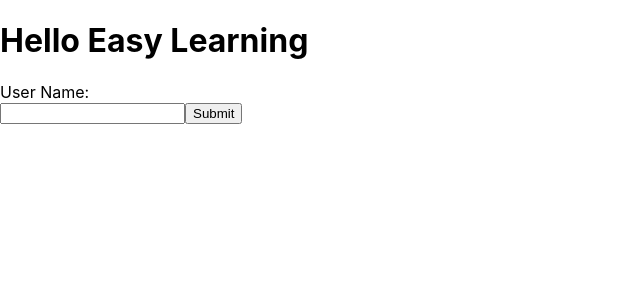
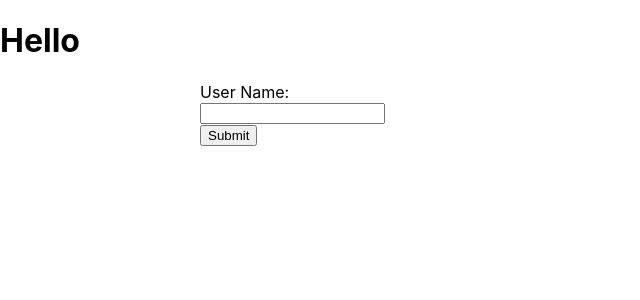
Before and after one commit to tackernao0522/kazi-react-smile, a React (Create React App) app: page / in a window 1280 px wide. Shown: the top 300 px of the page, without its empty margins (0-640 px from the left). Built offline with nearby package versions, Linux system fonts and the light colour scheme.

Commit message:
OnChange

```diff
--- a/src/App.js
+++ b/src/App.js
@@ -1,15 +1,26 @@
 import React from "react";
 
 class App extends React.Component {
-  render () {
+  state = {
+    nema: ""
+  }
+
+  ChangeData = (e) => {
+    let val = e.target.value;
+    this.setState({ name: val });
+  }
+
+  render() {
     return (
       <div className="App">
-        <h1>Hello Easy Learning</h1>
+        <h1>Hello {this.state.name}</h1>
         <div>
           <form>
-            <div class="form-group">
-              <label>User Name:</label><br />
-              <input type="text" name="username"></input>
+            <div class="form-group" style={{ marginLeft: 200 }}>
+              <label>User Name:</label>
+              <br />
+              <input type="text" name="username" onChange={this.ChangeData}></input>
+              <br />
               <button type="submit">Submit</button>
             </div>
           </form>
```
Also changed, not shown: 1 other file (tests, documents, lock files or other folders).
